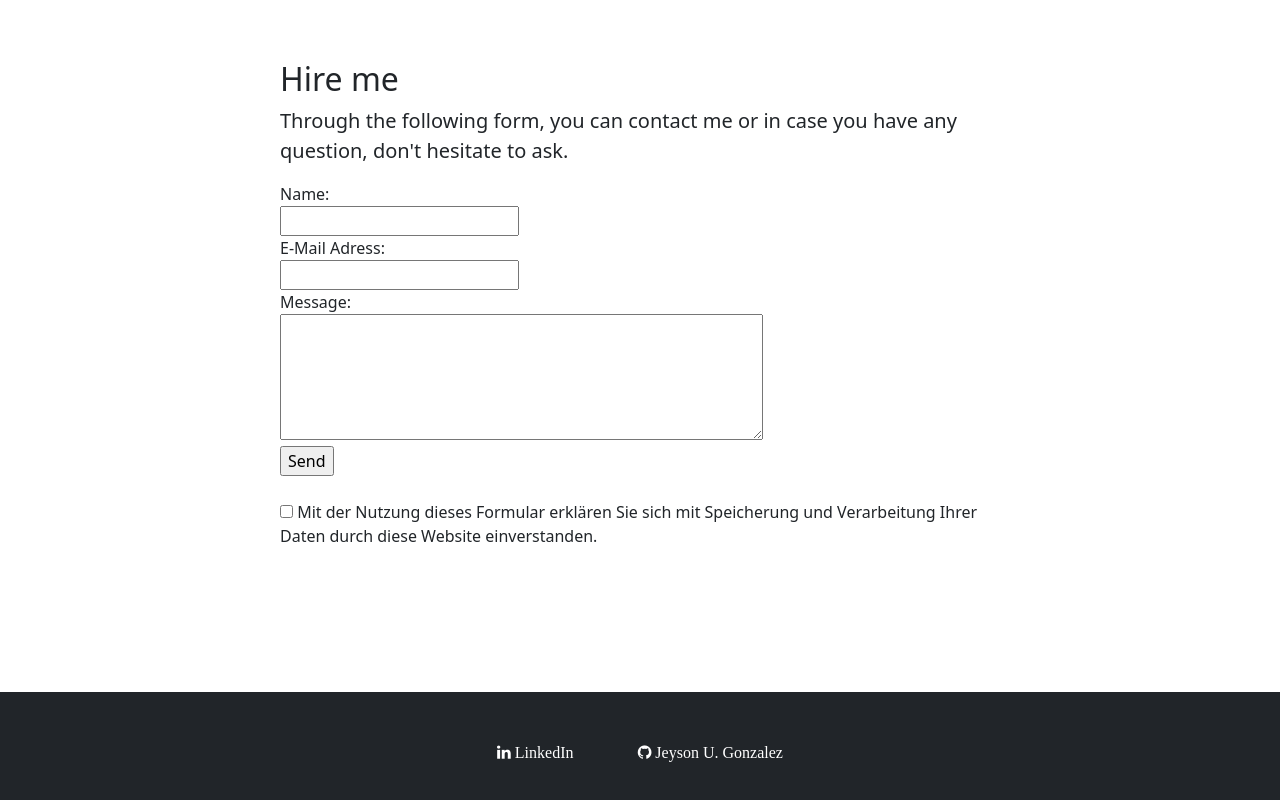
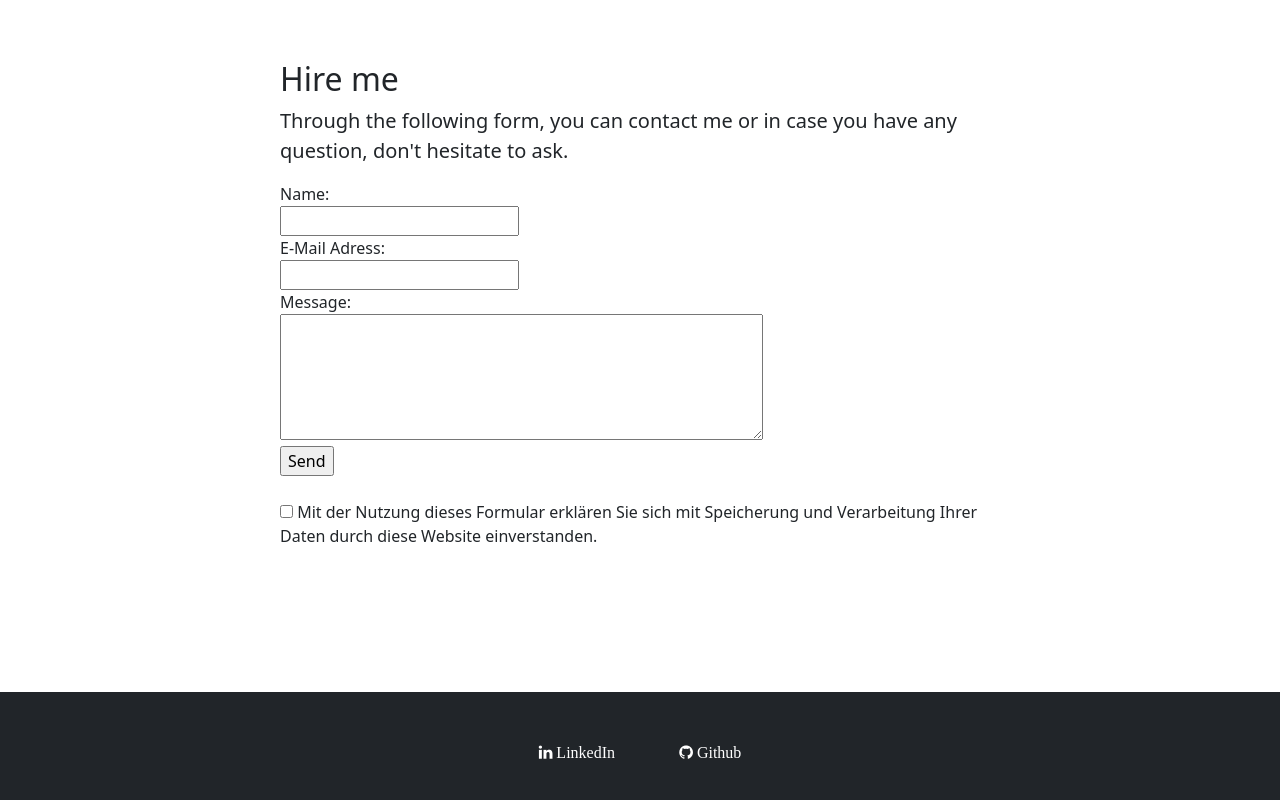
Before and after one commit to jgonz19/portfolio, a plain HTML site: page index.html in a window 1280 px wide. Shown: the part 2246-3046 px from the top of the page. Drawn offline with nearby package versions, Linux system fonts and the light colour scheme.

Commit message:
updating links for github

```diff
--- a/index.html
+++ b/index.html
@@ -134,7 +134,7 @@
         <footer class="py-5 bg-dark">
             <div class="container px-4"><p class="m-0 text-center text-white">
                 <a href="https://www.linkedin.com/in/jeyson-gonzalez-1666ba19a/" class="fa fa-linkedin" target="_blank">  LinkedIn</a>
-                <a href="https://github.com/jgonz19" class="fa fa-github" target="_blank">   Jeyson U. Gonzalez</a>
+                <a href="https://github.com/jgonz19" class="fa fa-github" target="_blank">   Github</a>
             </div>
         </footer>
         <!-- Bootstrap core JS-->
```
